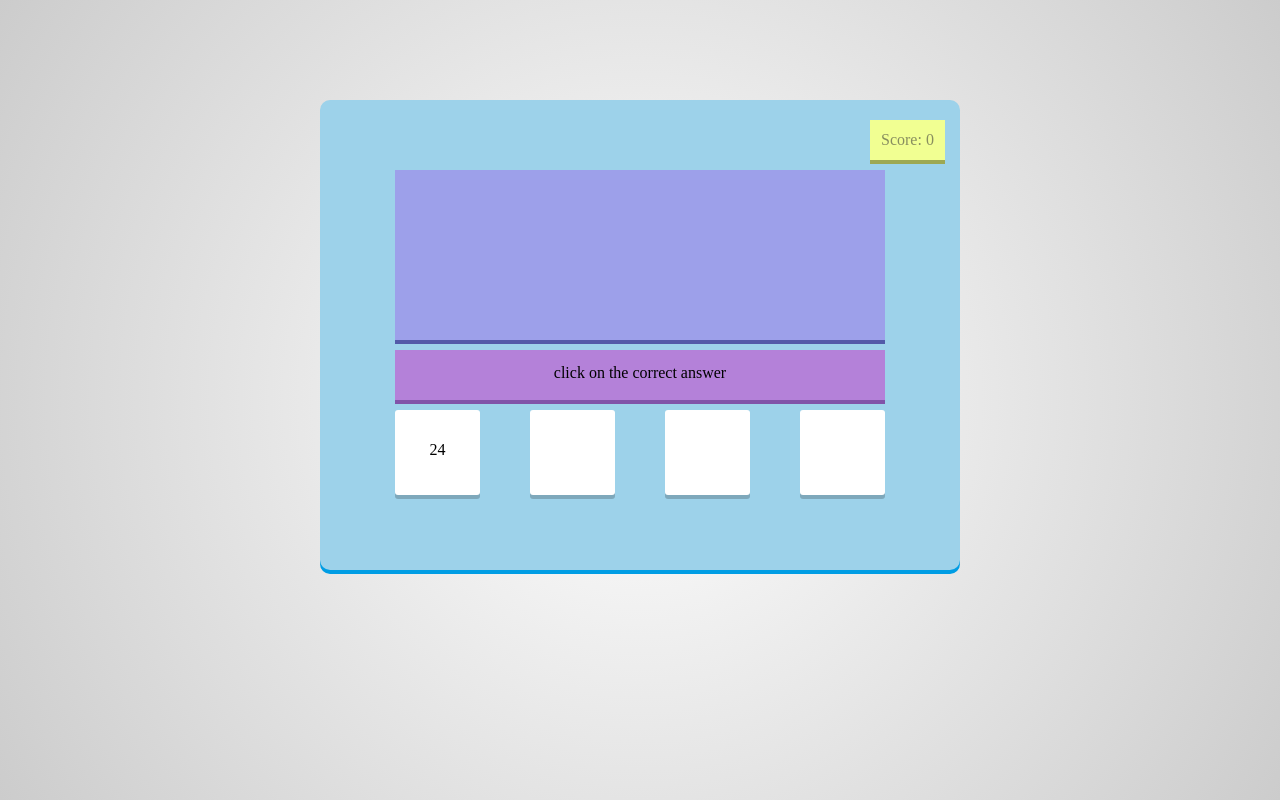
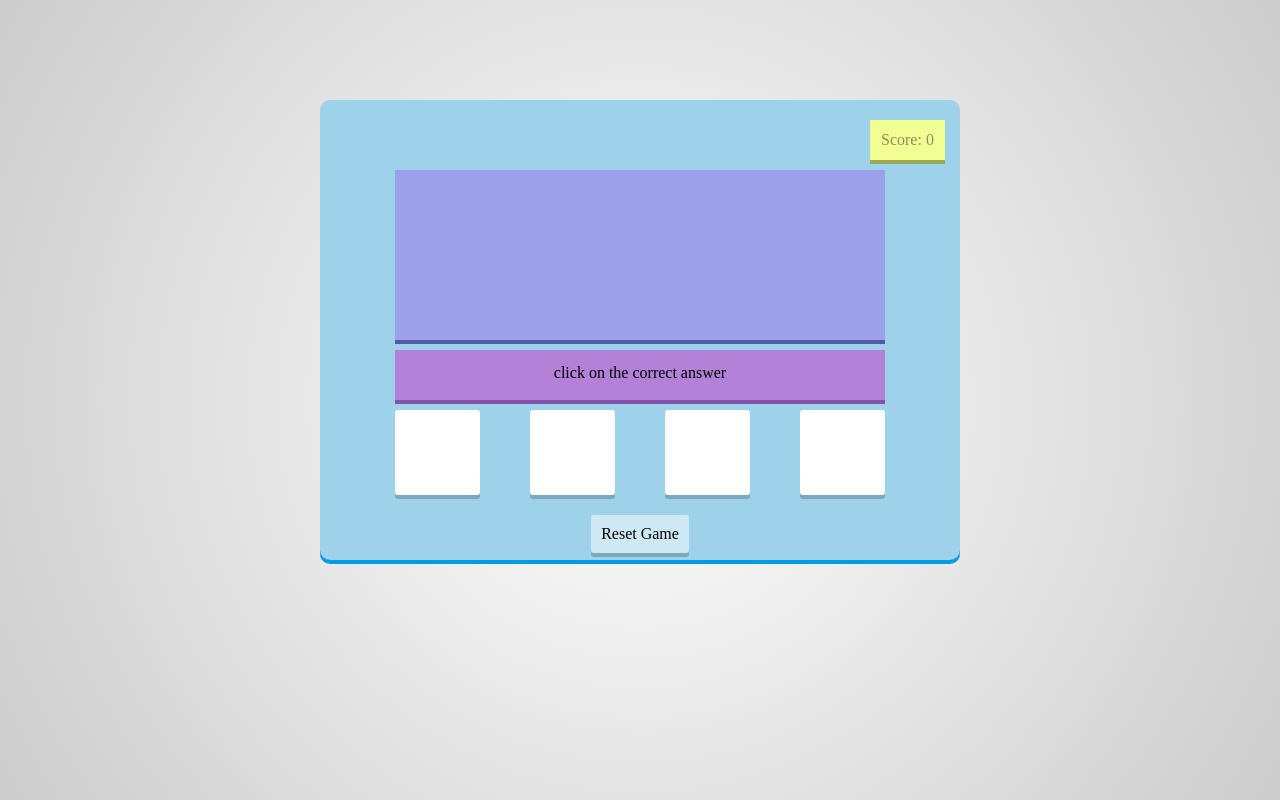
Before and after one commit to Knightch/Maths-Game, a plain HTML site: page index.html in a window 1280 px wide. Drawn offline with Linux system fonts and the light colour scheme.

Commit message:
Page Structure and Styling(3)

```diff
--- a/index.html
+++ b/index.html
@@ -27,10 +27,16 @@
             click on the correct answer
         </div>
         <div id="choices">
-            <div id="box1" class="box">24</div>
+            <div id="box1" class="box"></div>
             <div id="box2" class="box"></div>
             <div id="box3" class="box"></div>
             <div id="box4" class="box"></div>
+        </div>
+        <div id="startreset">
+            Reset Game
+        </div>
+        <div id="timeremaining">
+            Time remaining: <span id="timeremainingvalue">60</span> sec
         </div>
     </div>
 </body>
--- a/styling.css
+++ b/styling.css
@@ -3,13 +3,15 @@ html{
     background: radial-gradient(circle,#fff,#ccc);
 }
 #container{
-    height: 430px;
+    height: 420px;
     width: 600px;
     background-color: #9DD2EA;
     margin: 100px auto;
     padding: 20px;
     border-radius: 10px;
     box-shadow: 0px 4px 0px 0px #009de4;
+    -webkit-box-shadow: 0px 4px 0px 0px #009de4;
+    -moz-box-shadow: 0px 4px 0px 0px #009de4;
     position: relative;
 }
 
@@ -20,6 +22,8 @@ html{
     position: absolute;
     left: 550px;
     box-shadow: 0px 4px 0px #9da853;
+    -webkit-box-shadow: 0px 4px 0px #9da853;
+    -moz-box-shadow: 0px 4px 0px #9da853;
 }
 
 #correct{
@@ -45,6 +49,8 @@ html{
     margin: 50px auto 10px auto;
     background-color: #9DA0EA;
     box-shadow: 0px 4px #535aa8;
+    -webkit-box-shadow: 0px 4px #535aa8;
+    -moz-box-shadow: 0px 4px #535aa8;
     font-size: 100px;
     text-align: center;
     font-family: cursive,sans-serif;
@@ -75,16 +81,66 @@ html{
     border-radius: 3px;
     cursor: pointer;
     box-shadow: 0px 4px rgba(0, 0, 0, 0.2);
+    -webkit-box-shadow: 0px 4px rgba(0, 0, 0, 0.2);
+    -moz-box-shadow: 0px 4px rgba(0, 0, 0, 0.2);
     text-align: center;
     line-height: 80px;
+    position: relative;
+    transition: all 0.2s;
+    -webkit-transition: all 0.2s;
+    -moz-transition: all 0.2s;
+    -o-transition: all 0.2s;
+    -ms-transition: all 0.2s;
 }
 
-.box:hover{
+.box:hover,#startreset:hover{
     background-color: #9C89F6;
     color: white;
     box-shadow: 0px 4px #6b54d3;
+    -webkit-box-shadow: 0px 4px #6b54d3;
+    -moz-box-shadow: 0px 4px #6b54d3;
+}
+
+.box:active,#startreset:active{
+    box-shadow: 0px 6px #6b54d3;
+    -webkit-box-shadow: 0px 6px #6b54d3;
+    -moz-box-shadow: 0px 6px #6b54d3;
+    top: 4px;
 }
 
 #box4{
     margin-right: 0px;
 }
+
+#startreset{
+    width: 78px;
+    padding: 10px;
+    background-color: rgba(255, 255, 255, 0.5);
+    margin: 0px auto;
+    border-radius: 3px;
+    cursor: pointer;
+    box-shadow: 0px 4px rgba(0, 0, 0, 0.2);
+    -webkit-box-shadow: 0px 4px rgba(0, 0, 0, 0.2);
+    -moz-box-shadow: 0px 4px rgba(0, 0, 0, 0.2);
+    text-align: center;
+    position: relative;
+    transition: all 0.2s;
+    -webkit-transition: all 0.2s;
+    -moz-transition: all 0.2s;
+    -o-transition: all 0.2s;
+    -ms-transition: all 0.2s;
+}
+
+#timeremaining{
+    width: 160px;
+    padding: 10px;
+    position:absolute;
+    top: 415px;
+    left: 450px;
+    background-color: rgba(49, 236, 12, 0.856);
+    border-radius: 3px;
+    box-shadow: 0px 4px rgba(0, 0, 0, 0.2);
+    -webkit-box-shadow: 0px 4px rgba(0, 0, 0, 0.2);
+    -moz-box-shadow: 0px 4px rgba(0, 0, 0, 0.2);
+    display: none;
+}
```
